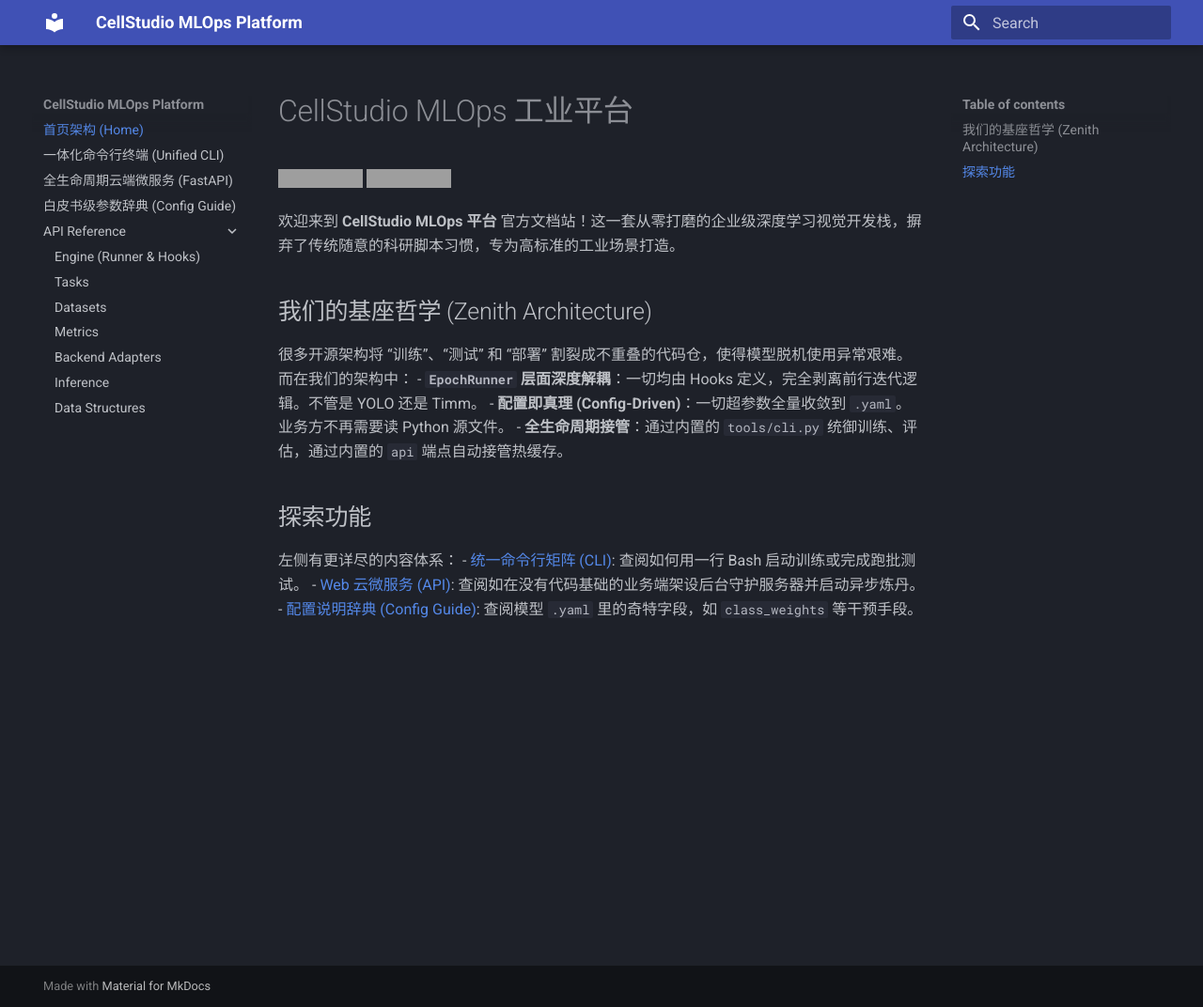
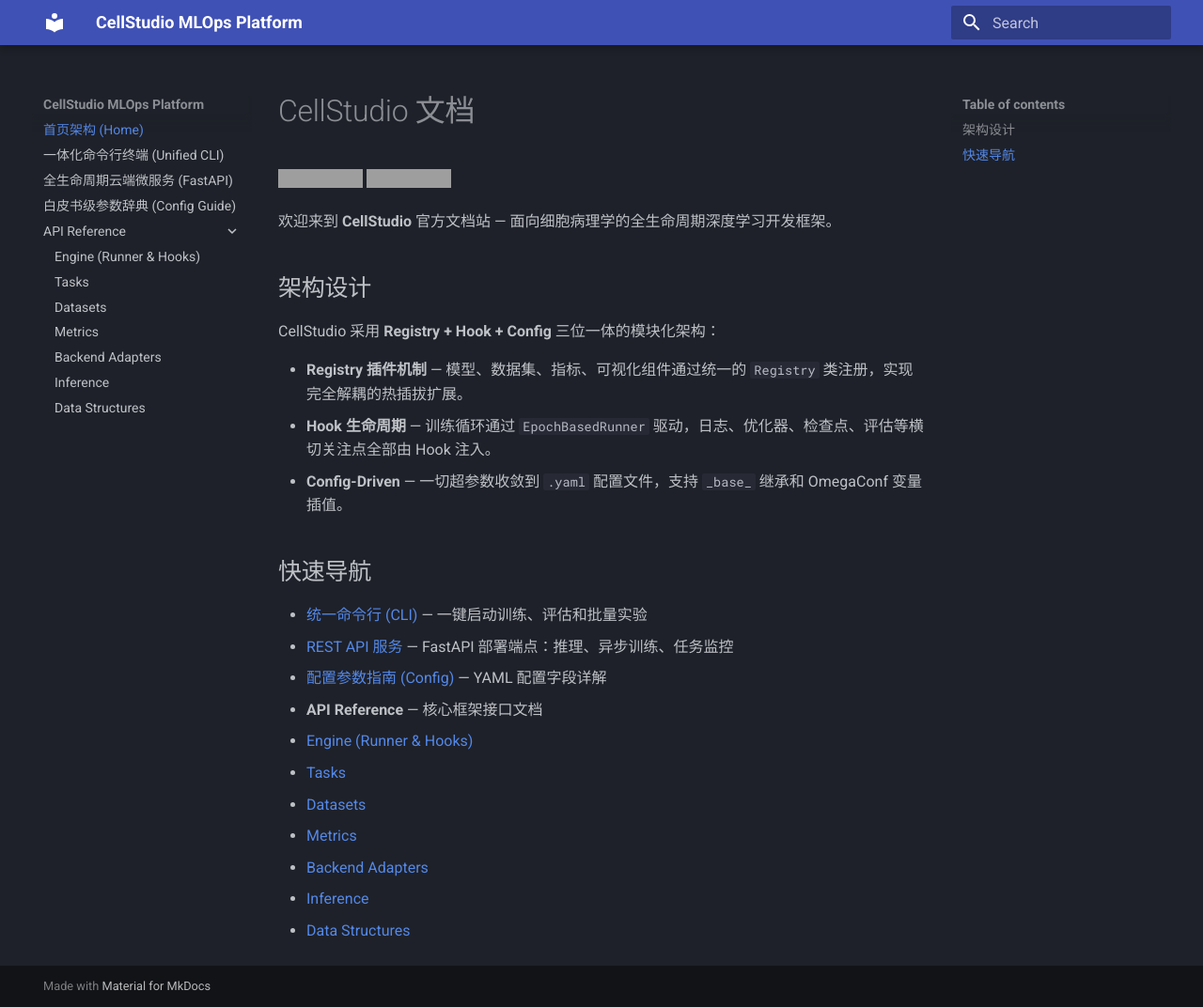
Before and after one commit to AlchemyAITech/CellStudio, an MkDocs documentation site: the page built from docs/index.md, in a window 1280 px wide and 1072 px high. Shown: the whole window at 94% size. Built offline with MkDocs 1.6.1 and Material for MkDocs 9.7.7, drawn with Linux system fonts in a browser that asks for light colours; grey boxes are pictures that could not be loaded.

Commit message:
chore: polish project scaffolding
- Fix pyproject.toml: rename pathstudio->cellstudio, split optional deps
- Rewrite README.md: accurate structure, working Quick Start commands
- Clean requirements.txt: remove unused deps (torchaudio, wandb, etc.)
- Rewrite api/main.py: add docstrings, logging, type annotations
- Update docs/index.md: modernize architecture description
- Add cellstudio/__init__.py: version + package docstring
- Remove legacy configs (yolo_dummy, yolo_mido, segment/)
- Clean root dir: remove pathstudio.egg-info, task/, test_cases_output
- Update .gitignore: add build artifacts patterns

```diff
--- a/docs/index.md
+++ b/docs/index.md
@@ -1,18 +1,28 @@
-# CellStudio MLOps 工业平台
+# CellStudio 文档
 
-![License](https://img.shields.io/badge/License-MIT-blue.svg) ![Framework](https://img.shields.io/badge/Framework-FastAPI%20%7C%20PyTorch-red.svg)
+[![License](https://img.shields.io/badge/License-MIT-blue.svg)](LICENSE)
+[![Framework](https://img.shields.io/badge/Framework-FastAPI%20%7C%20PyTorch-red.svg)](https://pytorch.org)
 
-欢迎来到 **CellStudio MLOps 平台** 官方文档站！这一套从零打磨的企业级深度学习视觉开发栈，摒弃了传统随意的科研脚本习惯，专为高标准的工业场景打造。
+欢迎来到 **CellStudio** 官方文档站 — 面向细胞病理学的全生命周期深度学习开发框架。
 
-## 我们的基座哲学 (Zenith Architecture)
-很多开源架构将 “训练”、“测试” 和 “部署” 割裂成不重叠的代码仓，使得模型脱机使用异常艰难。
-而在我们的架构中：
-- **`EpochRunner` 层面深度解耦**：一切均由 Hooks 定义，完全剥离前行迭代逻辑。不管是 YOLO 还是 Timm。
-- **配置即真理 (Config-Driven)**：一切超参数全量收敛到 `.yaml`。业务方不再需要读 Python 源文件。
-- **全生命周期接管**：通过内置的 `tools/cli.py` 统御训练、评估，通过内置的 `api` 端点自动接管热缓存。
+## 架构设计
 
-## 探索功能
-左侧有更详尽的内容体系：
-- [统一命令行矩阵 (CLI)](cli.md): 查阅如何用一行 Bash 启动训练或完成跑批测试。
-- [Web 云微服务 (API)](api.md): 查阅如在没有代码基础的业务端架设后台守护服务器并启动异步炼丹。
-- [配置说明辞典 (Config Guide)](config.md): 查阅模型 `.yaml` 里的奇特字段，如 `class_weights` 等干预手段。
+CellStudio 采用 **Registry + Hook + Config** 三位一体的模块化架构：
+
+- **Registry 插件机制** — 模型、数据集、指标、可视化组件通过统一的 `Registry` 类注册，实现完全解耦的热插拔扩展。
+- **Hook 生命周期** — 训练循环通过 `EpochBasedRunner` 驱动，日志、优化器、检查点、评估等横切关注点全部由 Hook 注入。
+- **Config-Driven** — 一切超参数收敛到 `.yaml` 配置文件，支持 `_base_` 继承和 OmegaConf 变量插值。
+
+## 快速导航
+
+- [统一命令行 (CLI)](cli.md) — 一键启动训练、评估和批量实验
+- [REST API 服务](api.md) — FastAPI 部署端点：推理、异步训练、任务监控
+- [配置参数指南 (Config)](config.md) — YAML 配置字段详解
+- **API Reference** — 核心框架接口文档
+  - [Engine (Runner & Hooks)](api/engine.md)
+  - [Tasks](api/tasks.md)
+  - [Datasets](api/datasets.md)
+  - [Metrics](api/metrics.md)
+  - [Backend Adapters](api/backends.md)
+  - [Inference](api/inference.md)
+  - [Data Structures](api/structures.md)
```
Also changed, not shown: README.md (+100 -44 lines), cellstudio/__init__.py (+18 -0 lines), pyproject.toml (+43 -10 lines), requirements.txt (+11 -21 lines), 7 other files.
